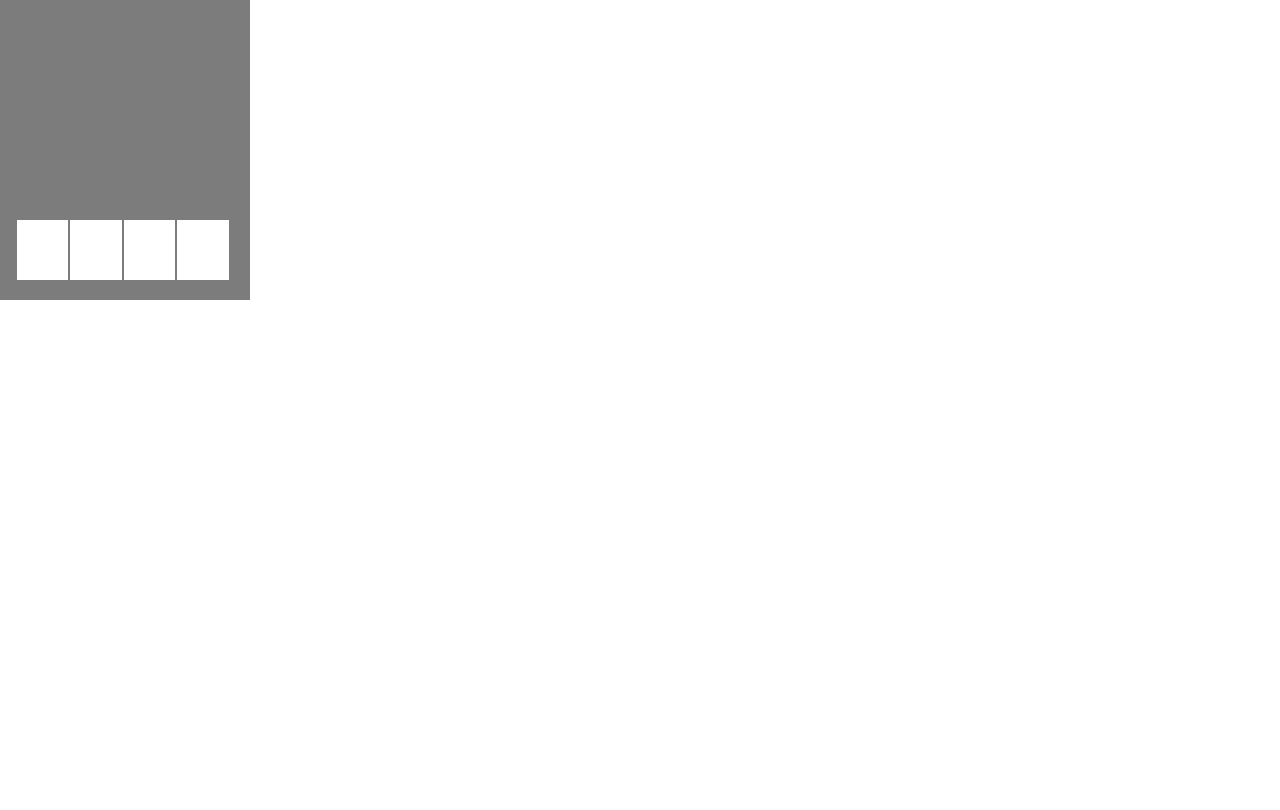
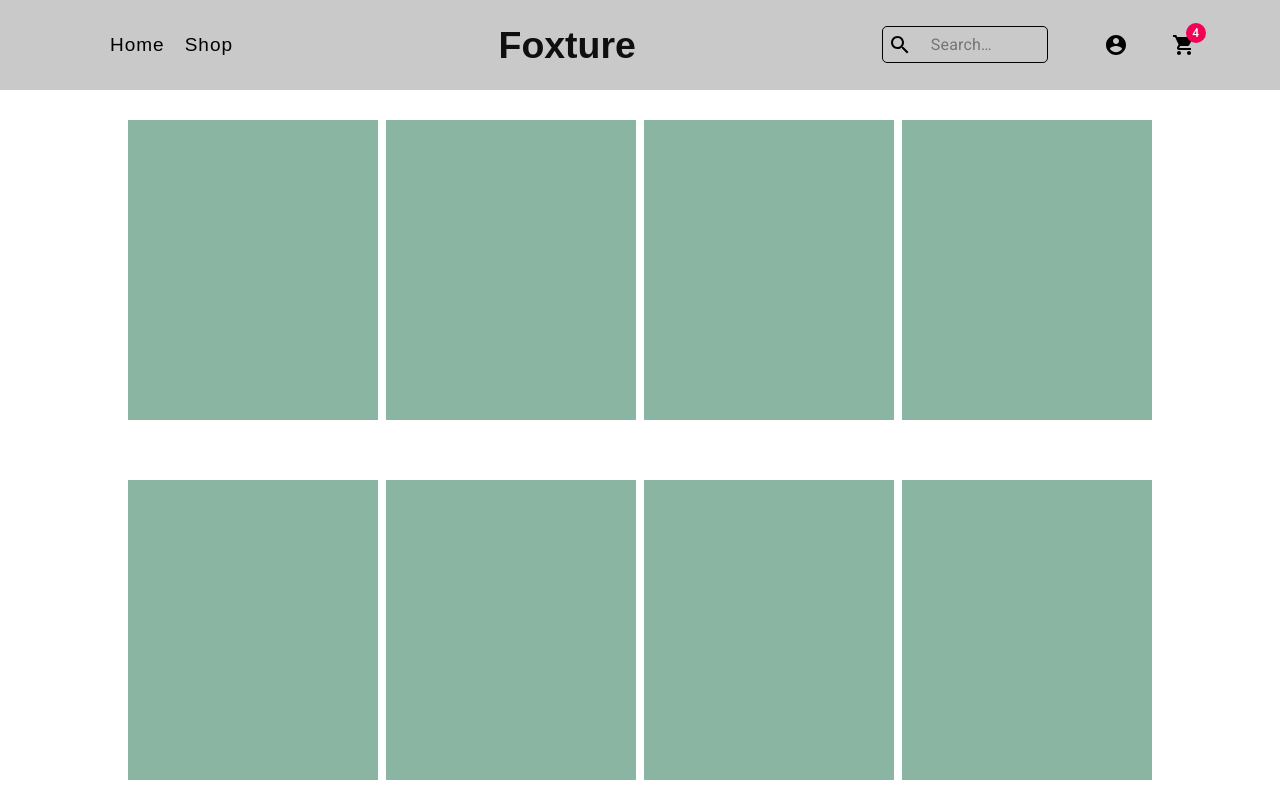
Before and after one commit to sameers-b/foxture-template-react, a React (Create React App) app: page / in a window 1280 px wide. Built offline with nearby package versions, Linux system fonts and the light colour scheme; the HTML template or start-up script is replaced by a standard one.

Commit message:
bst-prod

```diff
--- a/src/App.js
+++ b/src/App.js
@@ -4,8 +4,8 @@ import { Route, Switch, Redirect } from "react-router-dom";
 // file import
 import Shop from "./Pages/react-old/Shop";
 import Cart from "./Pages/react-old/Cart";
-import Header from './Components/Header/Header'
-import Product from './Components/Product/Product'
+import Header from "./Components/Header/Header";
+import BestProduct from "./Components/BestProduct";
 // Redux
 import ReduxThunk from "redux-thunk";
 import { Provider } from "react-redux";
@@ -29,8 +29,9 @@ const App = () => {
   return (
     <Provider store={store}>
       <BrowserRouter>
+        <Header />
         <Switch>
-          <Route path="/" exact component={Product} />
+          <Route path="/" exact component={BestProduct} />
           {/* <Redirect from="/" to="/shop" /> */}
           {/* <Route path="/shop" exact component={Shop} />
           <Route path="/" exact component={Cart} /> */}
--- /dev/null
+++ b/src/Components/BestProduct.css
@@ -0,0 +1,13 @@
+section {
+  /* border: 1px solid red; */
+  width: 80%;
+  margin: 0 auto;
+}
+section div {
+  display: flex;
+}
+.best-product-row-1,
+.best-product-row-2 {
+  justify-content: space-between;
+  padding: 30px 0;
+}
--- /dev/null
+++ b/src/Components/BestProduct.js
@@ -0,0 +1,25 @@
+import Product from "./Product/Product";
+import "./BestProduct.css";
+
+const BestProduct = () => {
+  return (
+    <>
+      <section>
+        <div className="best-product-row-1">
+          <Product />
+          <Product />
+          <Product />
+          <Product />
+        </div>
+        <div className="best-product-row-2">
+          <Product />
+          <Product />
+          <Product />
+          <Product />
+        </div>
+      </section>
+    </>
+  );
+};
+
+export default BestProduct;
--- a/src/Components/Header/Header.css
+++ b/src/Components/Header/Header.css
@@ -4,11 +4,11 @@
   box-sizing: border-box;
   font-family: Poppins, sans-serif;
 }
- .mobile{
+.mobile {
   display: none;
 }
 header {
-   position: absolute;
+  position: sticky;
   top: 0;
   left: 0;
   width: 100%;
@@ -85,35 +85,35 @@
 header .search {
   position: relative;
 }
- .mobile-icon button{
+.mobile-icon button {
   border: none;
   background: rgb(201, 201, 201);
 }
 
 /* Mobile View */
- @media screen and (max-width:980px){
-   .nav-left ul li{
+@media screen and (max-width: 980px) {
+  .nav-left ul li {
     display: none;
   }
-    .nav-mid h3{
+  .nav-mid h3 {
     /* border: 1px solid red; */
     position: fixed;
     top: 20px;
     left: 20px;
   }
-    .nav-right{
+  .nav-right {
     display: none;
   }
-    .mobile-icon{
+  .mobile-icon {
     display: flex;
     cursor: pointer;
     width: 50px;
     position: fixed;
     /* border: 1px solid red; */
     margin-left: 70%;
-      outline:none;
+    outline: none;
   }
-    .mobile-menu{
+  .mobile-menu {
     display: block;
     /* overflow: hidden; */
     z-index: 15;
@@ -126,19 +126,19 @@
     background-color: rgb(192, 192, 84);
     transition: all 1s;
   }
-    .mobile-menu ul{
+  .mobile-menu ul {
     display: block;
   }
-    .mobile-menu li{
+  .mobile-menu li {
     /* border: 1px solid red; */
     margin: 20px 10px;
     display: flex;
     justify-content: space-between;
   }
-    .mobile-menu li a{
+  .mobile-menu li a {
     font-weight: bold;
   }
-    .mobile-logo{
+  .mobile-logo {
     font-size: 40px;
     margin: 50px 0 40px 50px;
   }
--- a/src/Components/Product/Product.css
+++ b/src/Components/Product/Product.css
@@ -1,27 +1,27 @@
-*{
+* {
   margin: 0;
   padding: 0;
   box-sizing: border-box;
 }
-.product{
+.product {
   height: 300px;
   width: 250px;
-  background-color: rgb(230, 228, 228);
+  background-color: rgb(139, 181, 163);
   /* border: 1px solid black; */
-  position: absolute;
+  position: relative;
 }
-.product-card{
+.product-card {
   height: 100%;
   width: 100%;
   /* border: 1px solid orange; */
 }
-.product-card:hover p{
+.product-card:hover p {
   height: 100%;
   width: 100%;
   /* border: 3px solid blue; */
   background-color: rgba(80, 80, 80, 0.7);
 }
-.product-icon{
+.product-icon {
   width: 100%;
   height: 60px;
   /* border: 1px solid red; */
@@ -30,7 +30,7 @@
   left: 0;
   padding-left: 16px;
 }
-.product-icon span{
+.product-icon span {
   display: none;
   width: 22%;
   height: 100%;
@@ -38,6 +38,6 @@
   margin: 0 1px;
   background-color: white;
 }
-.product-card:hover .product-icon span{
-   display: inline-block
+.product-card:hover .product-icon span {
+  display: inline-block;
 }
```
Also changed, not shown: src/Components/Product/Product.js (+4 -19 lines), src/Pages/Auth/SignIn/SignIn.js (+1 -124 lines). Lines whose indentation alone changed are shown as unchanged.
